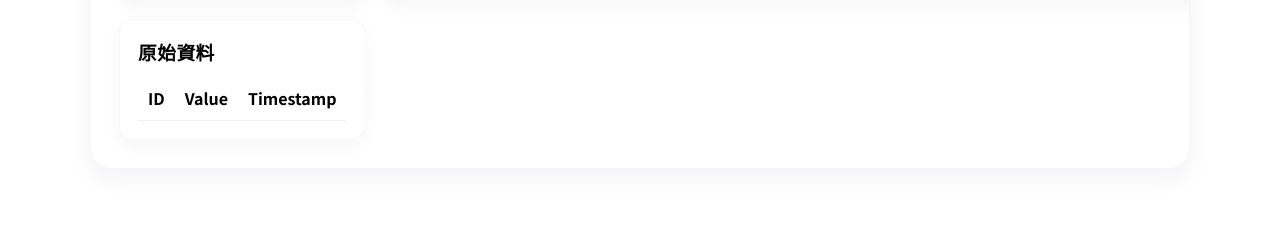
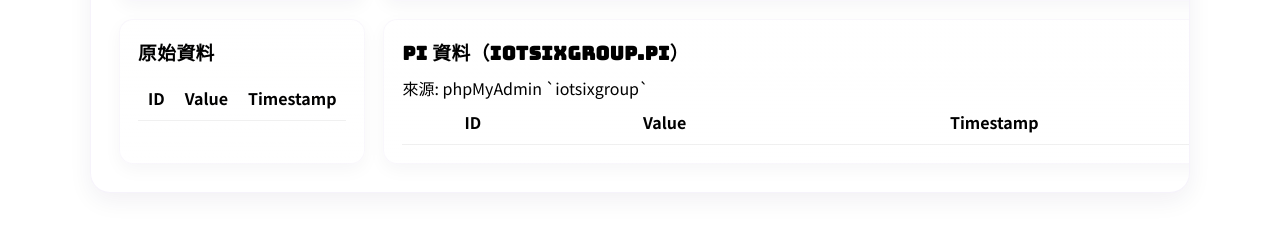
Before and after one commit to 0w0-en/Food, a Django app: page / in a window 1280 px wide. Shown: the part 660-893 px from the top of the page. Before the commit the page ends 781 px from the top, so only its background shows below. Run offline with Django 4.2, Linux system fonts and the light colour scheme; tables that the repository leaves empty hold one stand-in row (values such as "Sample post"); lists and menus that the app fills with data are empty.

Commit message:
Feature: add /api/pi-data and new Pi panel in dashboard

```diff
--- a/sensors/templates/sensors/index.html
+++ b/sensors/templates/sensors/index.html
@@ -37,6 +37,15 @@
         <tbody></tbody>
       </table>
     </div>
+
+    <div class="panel pi-data">
+      <h3>Pi 資料（iotsixgroup.pi）</h3>
+      <div class="pi-controls">來源: phpMyAdmin `iotsixgroup`</div>
+      <table id="pi-table">
+        <thead><tr><th>ID</th><th>Value</th><th>Timestamp</th></tr></thead>
+        <tbody></tbody>
+      </table>
+    </div>
   </section>
 
   <script src="/static/sensors/main.js"></script>
--- a/sensors/urls.py
+++ b/sensors/urls.py
@@ -8,4 +8,5 @@ urlpatterns = [
     path('api/latest/', views.api_latest, name='api_latest'),
     path('api/history/', views.api_history, name='api_history'),
     path('api/raw/', views.api_raw, name='api_raw'),
+    path('api/pi-data/', views.api_pi_data, name='api_pi_data'),
 ]
--- a/sensors/views.py
+++ b/sensors/views.py
@@ -3,6 +3,8 @@ from django.http import JsonResponse
 from .models import Sensor, SensorReading
 from django.core.paginator import Paginator
 from django.views.decorators.http import require_GET
+from django.db import connection
+from django.utils.dateparse import parse_datetime
 
 
 def index(request):
@@ -41,3 +43,24 @@ def api_raw(request):
     p = paginator.get_page(page)
     rows = [{'id': r.id, 'value': r.value, 'timestamp': r.timestamp} for r in p]
     return JsonResponse({'results': rows, 'page': p.number, 'num_pages': paginator.num_pages})
+
+
+@require_GET
+def api_pi_data(request):
+    """Attempt to read latest rows from `iotsixgroup.pi` table via default DB connection.
+    Returns JSON list of rows with id, value, timestamp. If the table/db is not accessible,
+    returns an error message.
+    """
+    try:
+        with connection.cursor() as cur:
+            cur.execute("SELECT id, value, timestamp FROM iotsixgroup.pi ORDER BY id DESC LIMIT 50")
+            cols = [c[0] for c in cur.description]
+            rows = [dict(zip(cols, r)) for r in cur.fetchall()]
+        # normalize timestamps to ISO strings
+        for r in rows:
+            if isinstance(r.get('timestamp'), str):
+                # assume already string
+                pass
+        return JsonResponse({'results': rows})
+    except Exception as e:
+        return JsonResponse({'error': 'Could not read iotsixgroup.pi: %s' % str(e)}, status=500)
```
